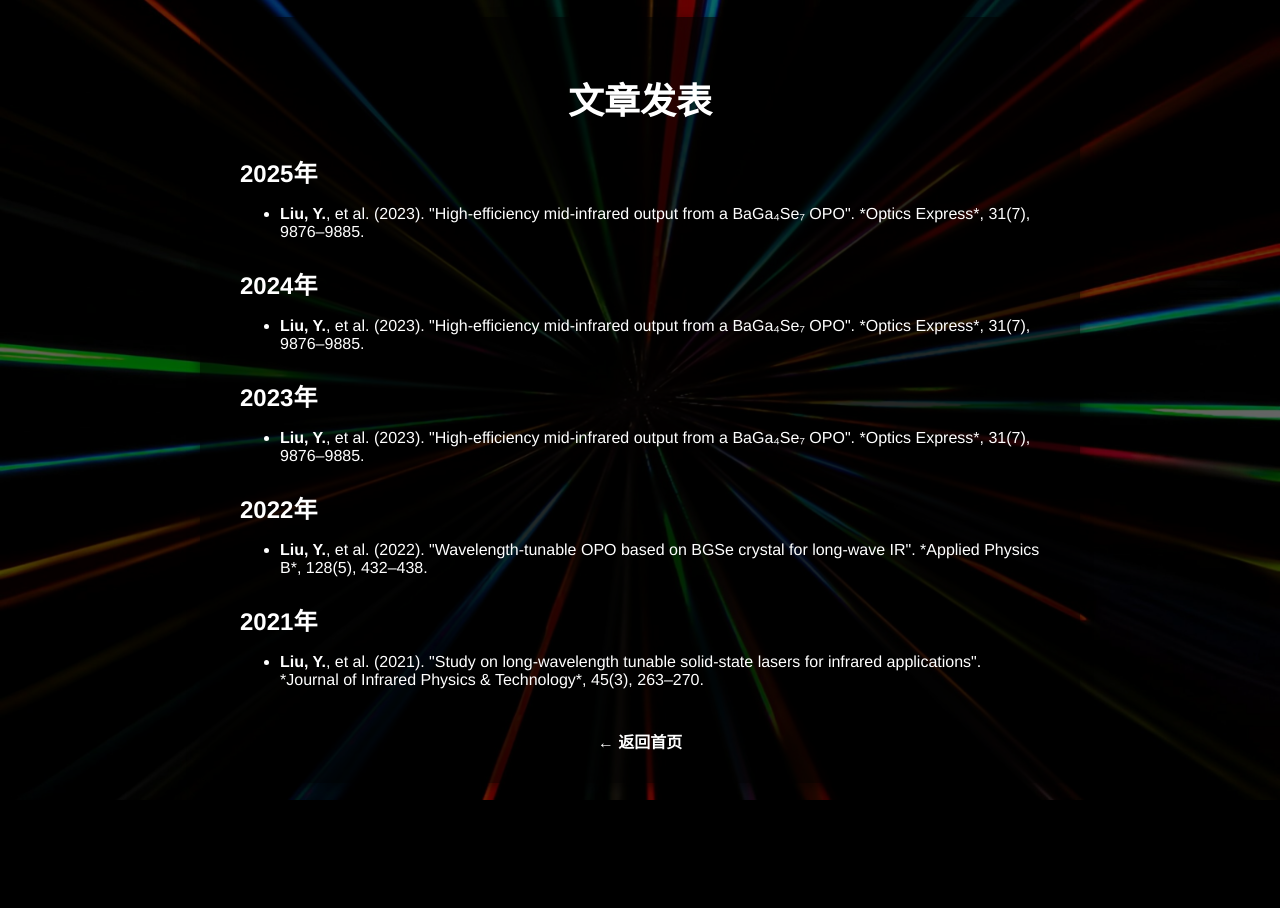
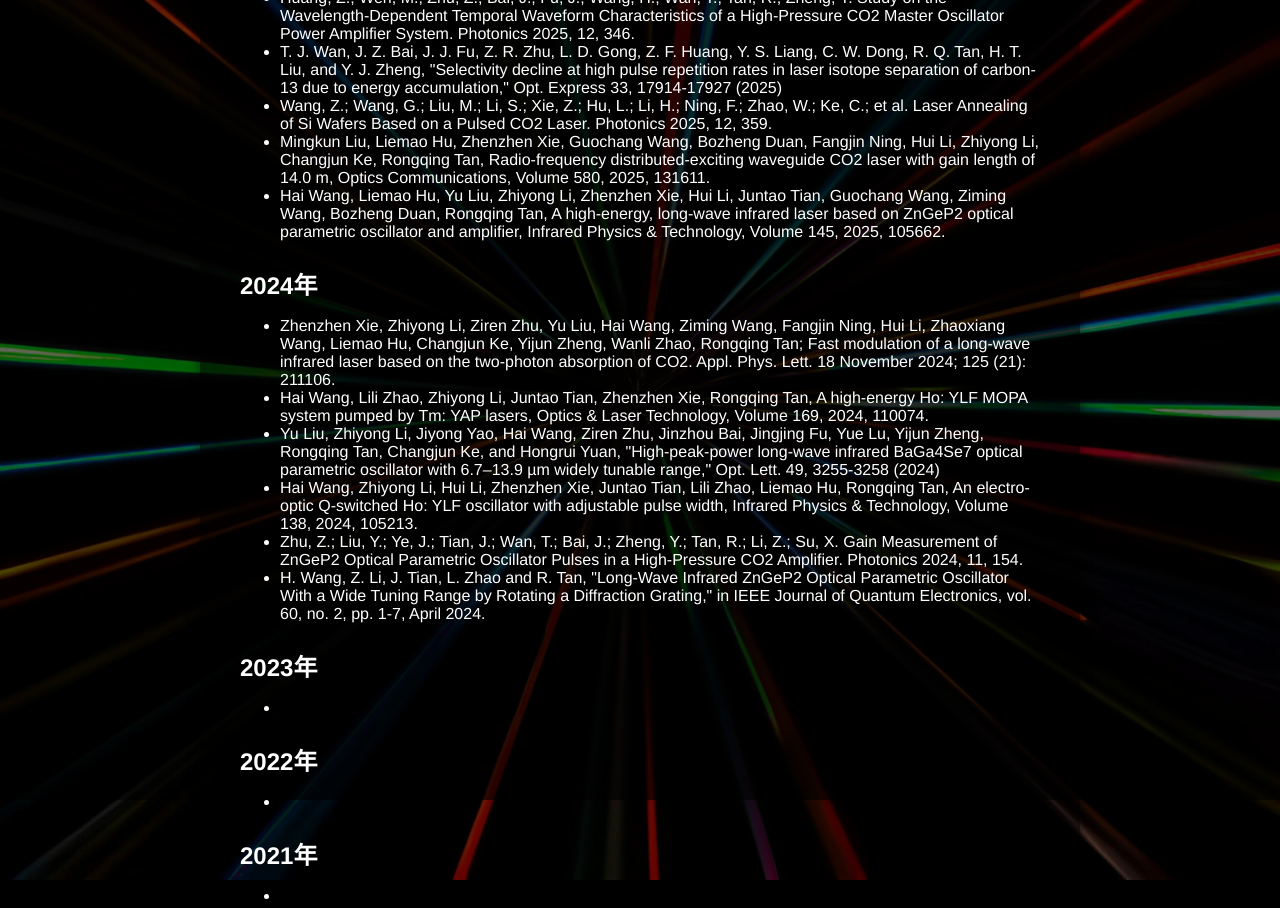
Before and after one commit to aircas-dept5/LWIRlab, a plain HTML site: page publications.html in a window 1280 px wide. Shown: the top 908 px of the page. Before the commit the page ends 800 px from the top, so only its background shows below. Drawn offline with Linux system fonts and the light colour scheme.

Commit message:
Update publications.html

```diff
--- a/publications.html
+++ b/publications.html
@@ -14,7 +14,19 @@
     <h2>2025年</h2>
     <ul>
       <li>
-        <strong>Liu, Y.</strong>, et al. (2023). "High-efficiency mid-infrared output from a BaGa₄Se₇ OPO". *Optics Express*, 31(7), 9876–9885.
+          Huang, Z.; Wen, M.; Zhu, Z.; Bai, J.; Fu, J.; Wang, H.; Wan, T.; Tan, R.; Zheng, Y. Study on the Wavelength-Dependent Temporal Waveform Characteristics of a High-Pressure CO2 Master Oscillator Power Amplifier System. Photonics 2025, 12, 346.
+      </li>
+       <li>
+          T. J. Wan, J. Z. Bai, J. J. Fu, Z. R. Zhu, L. D. Gong, Z. F. Huang, Y. S. Liang, C. W. Dong, R. Q. Tan, H. T. Liu, and Y. J. Zheng, "Selectivity decline at high pulse repetition rates in laser isotope separation of carbon-13 due to energy accumulation," Opt. Express 33, 17914-17927 (2025)
+      </li>
+       <li>
+          Wang, Z.; Wang, G.; Liu, M.; Li, S.; Xie, Z.; Hu, L.; Li, H.; Ning, F.; Zhao, W.; Ke, C.; et al. Laser Annealing of Si Wafers Based on a Pulsed CO2 Laser. Photonics 2025, 12, 359.
+      </li>
+       <li>
+          Mingkun Liu, Liemao Hu, Zhenzhen Xie, Guochang Wang, Bozheng Duan, Fangjin Ning, Hui Li, Zhiyong Li, Changjun Ke, Rongqing Tan, Radio-frequency distributed-exciting waveguide CO2 laser with gain length of 14.0 m, Optics Communications, Volume 580, 2025, 131611.
+      </li>
+       <li>
+          Hai Wang, Liemao Hu, Yu Liu, Zhiyong Li, Zhenzhen Xie, Hui Li, Juntao Tian, Guochang Wang, Ziming Wang, Bozheng Duan, Rongqing Tan, A high-energy, long-wave infrared laser based on ZnGeP2 optical parametric oscillator and amplifier, Infrared Physics & Technology, Volume 145, 2025, 105662.
       </li>
     </ul>
 
@@ -22,15 +34,29 @@
     <h2>2024年</h2>
     <ul>
       <li>
-        <strong>Liu, Y.</strong>, et al. (2023). "High-efficiency mid-infrared output from a BaGa₄Se₇ OPO". *Optics Express*, 31(7), 9876–9885.
+        Zhenzhen Xie, Zhiyong Li, Ziren Zhu, Yu Liu, Hai Wang, Ziming Wang, Fangjin Ning, Hui Li, Zhaoxiang Wang, Liemao Hu, Changjun Ke, Yijun Zheng, Wanli Zhao, Rongqing Tan; Fast modulation of a long-wave infrared laser based on the two-photon absorption of CO2. Appl. Phys. Lett. 18 November 2024; 125 (21): 211106.
       </li>
+        <li>
+         Hai Wang, Lili Zhao, Zhiyong Li, Juntao Tian, Zhenzhen Xie, Rongqing Tan, A high-energy Ho: YLF MOPA system pumped by Tm: YAP lasers, Optics & Laser Technology, Volume 169, 2024, 110074.
+       <li>
+         Yu Liu, Zhiyong Li, Jiyong Yao, Hai Wang, Ziren Zhu, Jinzhou Bai, Jingjing Fu, Yue Lu, Yijun Zheng, Rongqing Tan, Changjun Ke, and Hongrui Yuan, "High-peak-power long-wave infrared BaGa4Se7 optical parametric oscillator with 6.7–13.9 µm widely tunable range," Opt. Lett. 49, 3255-3258 (2024)
+      </li>
+       <li>
+         Hai Wang, Zhiyong Li, Hui Li, Zhenzhen Xie, Juntao Tian, Lili Zhao, Liemao Hu, Rongqing Tan, An electro-optic Q-switched Ho: YLF oscillator with adjustable pulse width, Infrared Physics & Technology, Volume 138, 2024, 105213.
+      </li>
+       <li>
+          Zhu, Z.; Liu, Y.; Ye, J.; Tian, J.; Wan, T.; Bai, J.; Zheng, Y.; Tan, R.; Li, Z.; Su, X. Gain Measurement of ZnGeP2 Optical Parametric Oscillator Pulses in a High-Pressure CO2 Amplifier. Photonics 2024, 11, 154.
+      </li>
+       <li>
+         H. Wang, Z. Li, J. Tian, L. Zhao and R. Tan, "Long-Wave Infrared ZnGeP2 Optical Parametric Oscillator With a Wide Tuning Range by Rotating a Diffraction Grating," in IEEE Journal of Quantum Electronics, vol. 60, no. 2, pp. 1-7, April 2024.
+       </li>
     </ul>
 
     <!-- 2023年论文 -->
     <h2>2023年</h2>
     <ul>
       <li>
-        <strong>Liu, Y.</strong>, et al. (2023). "High-efficiency mid-infrared output from a BaGa₄Se₇ OPO". *Optics Express*, 31(7), 9876–9885.
+        <strong></strong>
       </li>
     </ul>
 
@@ -38,7 +64,7 @@
     <h2>2022年</h2>
     <ul>
       <li>
-        <strong>Liu, Y.</strong>, et al. (2022). "Wavelength-tunable OPO based on BGSe crystal for long-wave IR". *Applied Physics B*, 128(5), 432–438.
+        <strong></strong>
       </li>
     </ul>
 
@@ -46,7 +72,7 @@
     <h2>2021年</h2>
     <ul>
       <li>
-        <strong>Liu, Y.</strong>, et al. (2021). "Study on long-wavelength tunable solid-state lasers for infrared applications". *Journal of Infrared Physics & Technology*, 45(3), 263–270.
+        <strong></strong>
       </li>
     </ul>
 
```
